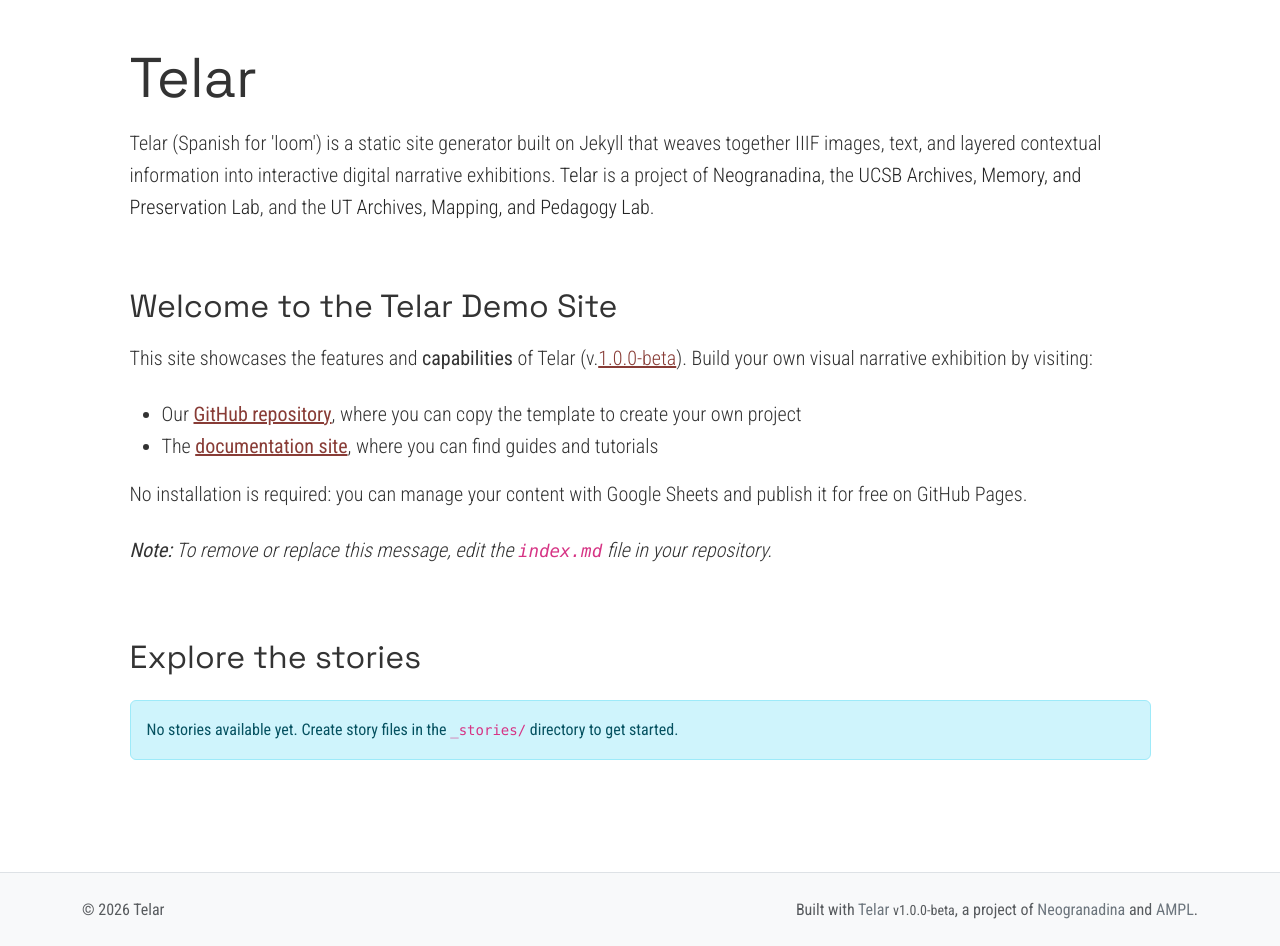
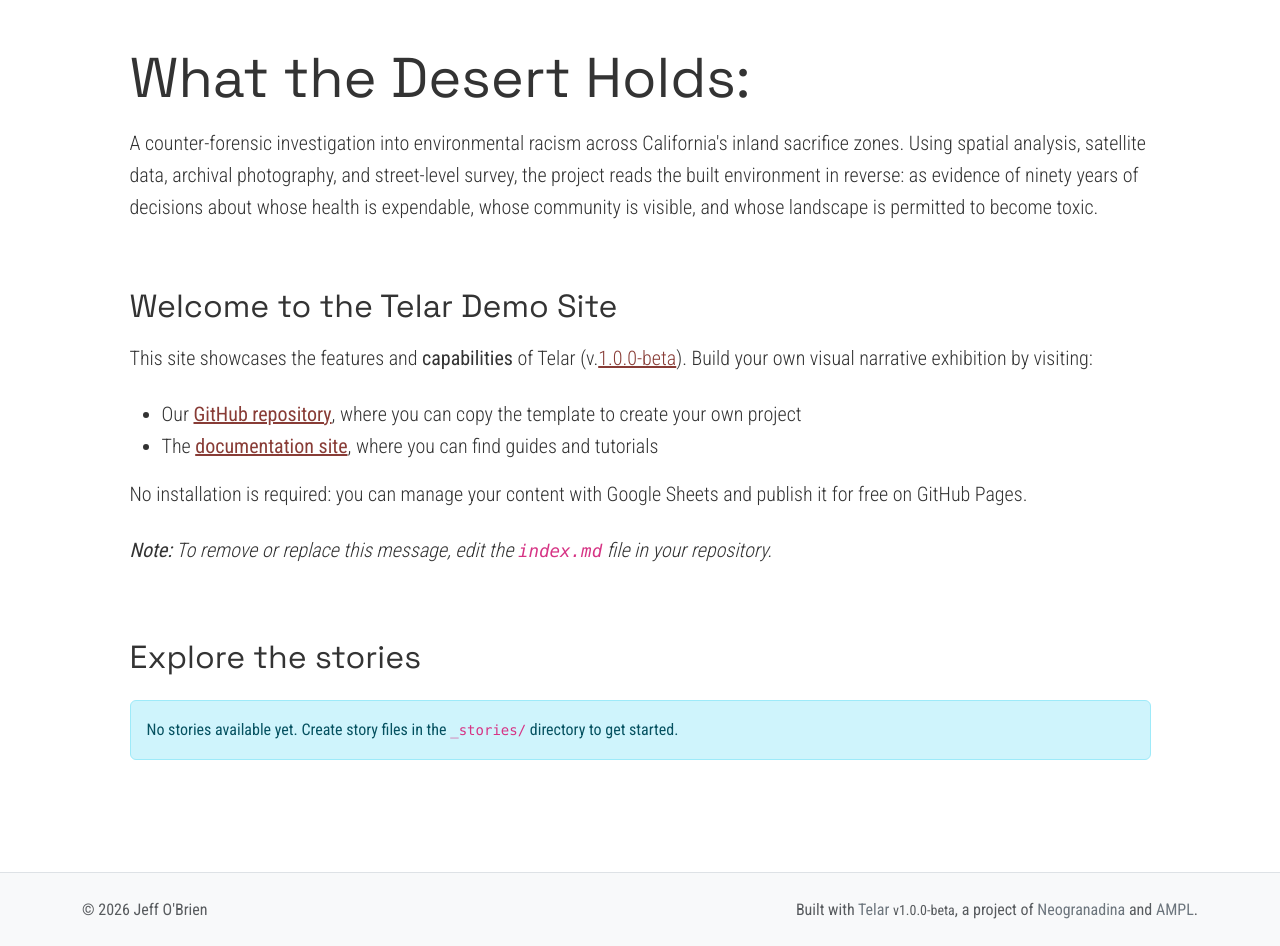
Before and after one commit to jffobrn/mojave, a Jekyll site: the page built from index.md, in a window 1280 px wide, cut to the strip 104-1050 px from the top of the page. Built offline with Jekyll 4.4.1, drawn with Linux system fonts in a browser that asks for light colours.

Commit message:
Add 1 object, update site settings, update homepage
+ Object: hwy_111_mecca_001

Published via Telar Compositor

```diff
--- a/_config.yml
+++ b/_config.yml
@@ -2,12 +2,12 @@
 # https://telar.org
 
 # Site Settings
-title: "Telar"
-description: "Telar (Spanish for 'loom') is a static site generator built on Jekyll that weaves together IIIF images, text, and layered contextual information into interactive digital narrative exhibitions. <a href='https://github.com/UCSB-AMPLab/telar'>Telar</a> is a project of <a href='https://neogranadina.org'>Neogranadina</a>, the <a href='https://ampl.clair.ucsb.edu/'>UCSB Archives, Memory, and Preservation Lab</a>, and the <a href='https://liberalarts.utexas.edu/history/'>UT Archives, Mapping, and Pedagogy Lab</a>."
+title: "What the Desert Holds: "
+description: "A counter-forensic investigation into environmental racism across California's inland sacrifice zones. Using spatial analysis, satellite data, archival photography, and street-level survey, the project reads the built environment in reverse: as evidence of ninety years of decisions about whose health is expendable, whose community is visible, and whose landscape is permitted to become toxic."
 url: "https://jffobrn.github.io"
 baseurl: "/mojave"
-author: ""
-email: ""
+author: "Jeff O'Brien"
+email: "jeffobrien@ucsb.edu"
 telar_theme: "trama" # Options: trama, paisajes, neogranadina, santa-barbara, austin, or custom
 logo: ""
 telar_language: "en" # Options: "en" (English), "es" (Español)
@@ -156,3 +156,4 @@
   # Use this when building a site with only custom pages (no stories or objects)
   # (Backward compatible: hide_collections also supported)
   skip_collections: false
+story_key: test
--- a/telar-content/spreadsheets/project.csv
+++ b/telar-content/spreadsheets/project.csv
@@ -1,6 +1,2 @@
 order,story_id,title,subtitle,byline,private
 orden,id_historia,titulo,subtitulo,firma,privada
-#,# Must match the tab name exactly. Use lowercase letters and hyphens (e.g. allegorical-woman),Story title,Optional subtitle,Optional attribution (supports markdown),"If ""yes"", then users will need the key you set in _config.yml to access this story."
-#,# Debe coincidir con el nombre de la pestaña exactamente. Usa letras minúsculas y guiones (p. ej. mujer-alegorica),Título de la historia,Subtítulo opcional,Atribución opcional (admite markdown),"Si ""sí"", los usuarios deberán utilizar la clave que fijes en _config.yml"
-1,blank_template,replace me with your title,,,FALSE
-2,plantilla_en_blanco,reemplázame con tu título,,,FALSE
```
